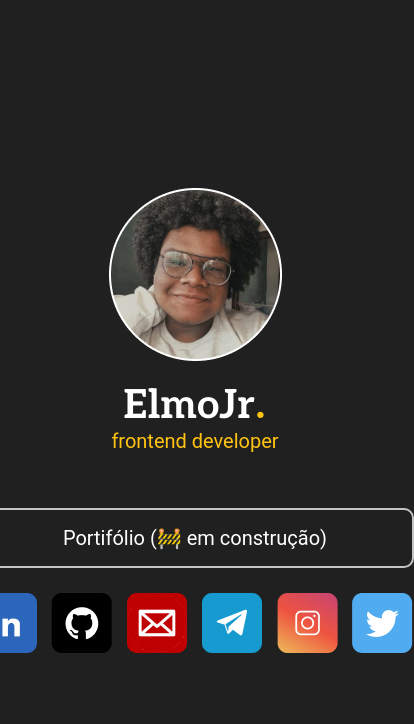
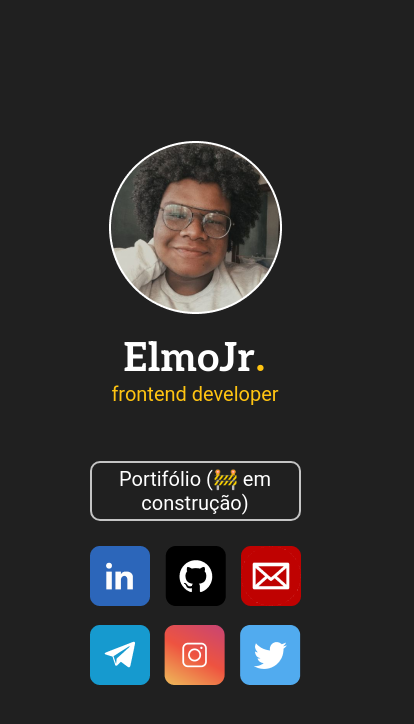
Before and after one commit to oElmoJr/elmojr.dev, a React (Create React App) app: page / in a window 390 px wide. Shown: the top 724 px of the page, 414 px wide, since content can reach past the window. Built offline with nearby package versions, Linux system fonts and the light colour scheme.

Commit message:
make icons responsive

```diff
--- a/src/components/Links/styles.ts
+++ b/src/components/Links/styles.ts
@@ -6,6 +6,10 @@ export const Container = styled.div`
     width: 437px;
 
     margin-top: 55px;
+
+    @media (max-width: 768px) {
+        width: 211px;
+    }
 `;
 
 export const Button = styled.button`
@@ -16,8 +20,12 @@ export const Button = styled.button`
     border: 2px solid #C4C4C4;
     border-radius: 10px;
     cursor: pointer;
+    transition: background-color ease-in-out 50ms;
 
     height: 60px;
+    margin-bottom: 25px;
 
-    margin-bottom: 25px;
+    &:hover {
+        background-color: #2F2F2F;
+    }
 `;
--- a/src/components/Social/index.tsx
+++ b/src/components/Social/index.tsx
@@ -1,4 +1,4 @@
-import { Container } from "./styles";
+import { Container, Icon } from "./styles";
 
 const linkedin = require('./images/linkedin.png');
 const github = require('./images/github.png');
@@ -10,12 +10,29 @@ const twitter = require('./images/twitter.png');
 export default function Social() {
     return (
         <Container>
-            <a href="https://www.linkedin.com/in/elmojr/" target="_blank"><img src={linkedin} alt="LinkedIn Icon" /></a>
-            <a href="https://github.com/oElmoJr" target="_blank"><img src={github} alt="GitHub Icon" /></a>
-            <a href="mailto:elmojrdv@gmail.com" target="_blank"><img src={email} alt="Email Icon" /></a>
-            <a href="https://t.me/oElmoJr" target="_blank"><img src={telegram} alt="Telegram Icon" /></a>
-            <a href="https://instagram.com/_elmojr" target="_blank"><img src={instagram} alt="Instagram Icon" /></a>
-            <a href="https://twitter.com/_ElmoJr" target="_blank"><img src={twitter} alt="Twitter Icon" /></a>
+            <a href="https://www.linkedin.com/in/elmojr/" target="_blank" rel="noreferrer">
+                <Icon src={linkedin} alt="LinkedIn Icon" />
+            </a>
+
+            <a href="https://github.com/oElmoJr" target="_blank" rel="noreferrer">
+                <Icon src={github} alt="GitHub Icon" />
+            </a>
+
+            <a href="mailto:elmojrdv@gmail.com" target="_blank" rel="noreferrer">
+                <Icon src={email} alt="Email Icon" />
+            </a>
+
+            <a href="https://t.me/oElmoJr" target="_blank" rel="noreferrer">
+                <Icon src={telegram} alt="Telegram Icon" />
+            </a>
+
+            <a href="https://instagram.com/_elmojr" target="_blank" rel="noreferrer">
+                <Icon src={instagram} alt="Instagram Icon" />
+            </a>
+
+            <a href="https://twitter.com/_ElmoJr" target="_blank" rel="noreferrer">
+                <Icon src={twitter} alt="Twitter Icon" />
+            </a>
         </Container>
     )
 }
--- a/src/components/Social/styles.ts
+++ b/src/components/Social/styles.ts
@@ -3,4 +3,22 @@ import styled from "styled-components"
 export const Container = styled.div`
     display: flex;
     justify-content: space-between;
+
+    @media (max-width: 768px) {
+        flex-wrap: wrap;
+    }
+
+    a {
+        @media (max-width: 768px) {
+            margin-bottom: 15px;
+        }
+    }
 `;
+
+export const Icon = styled.img`
+    transition: transform ease-in-out 100ms;
+
+    &:hover {
+        transform: scale(1.1);
+    }
+`;
```
